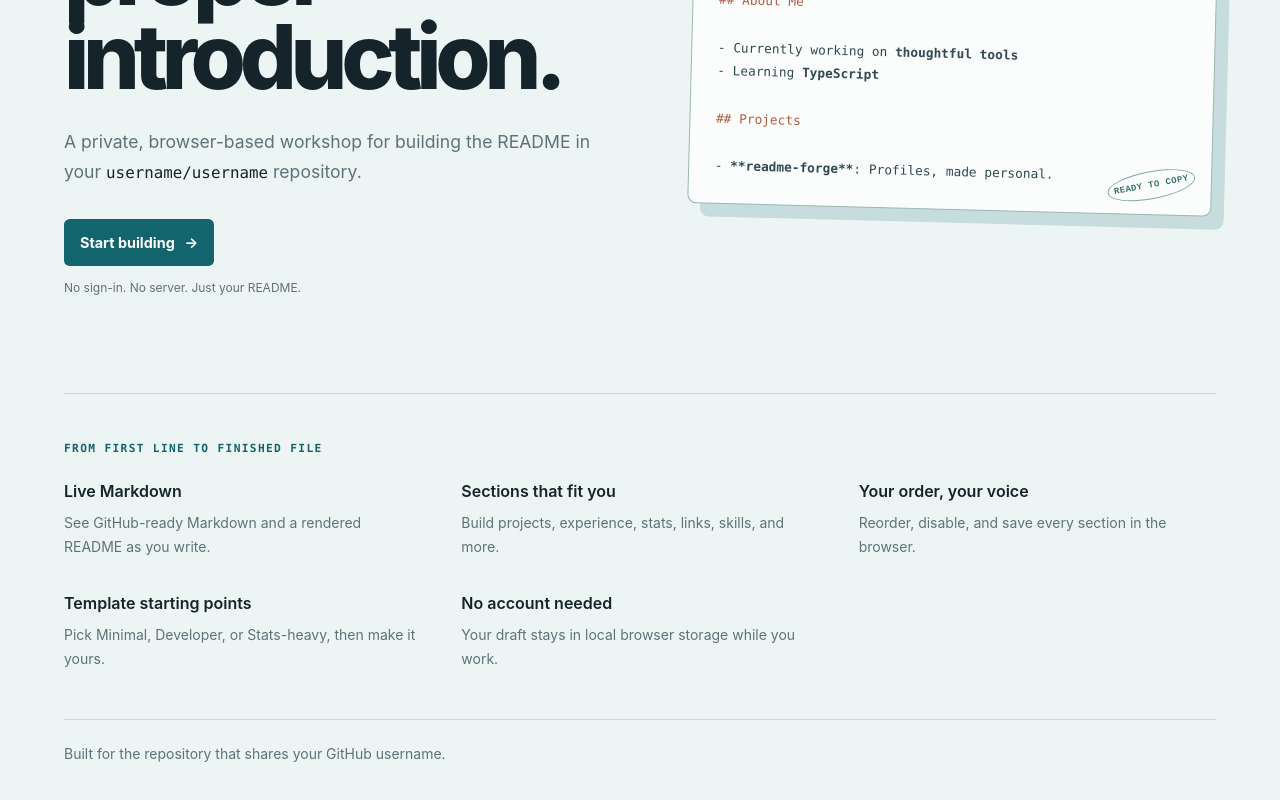
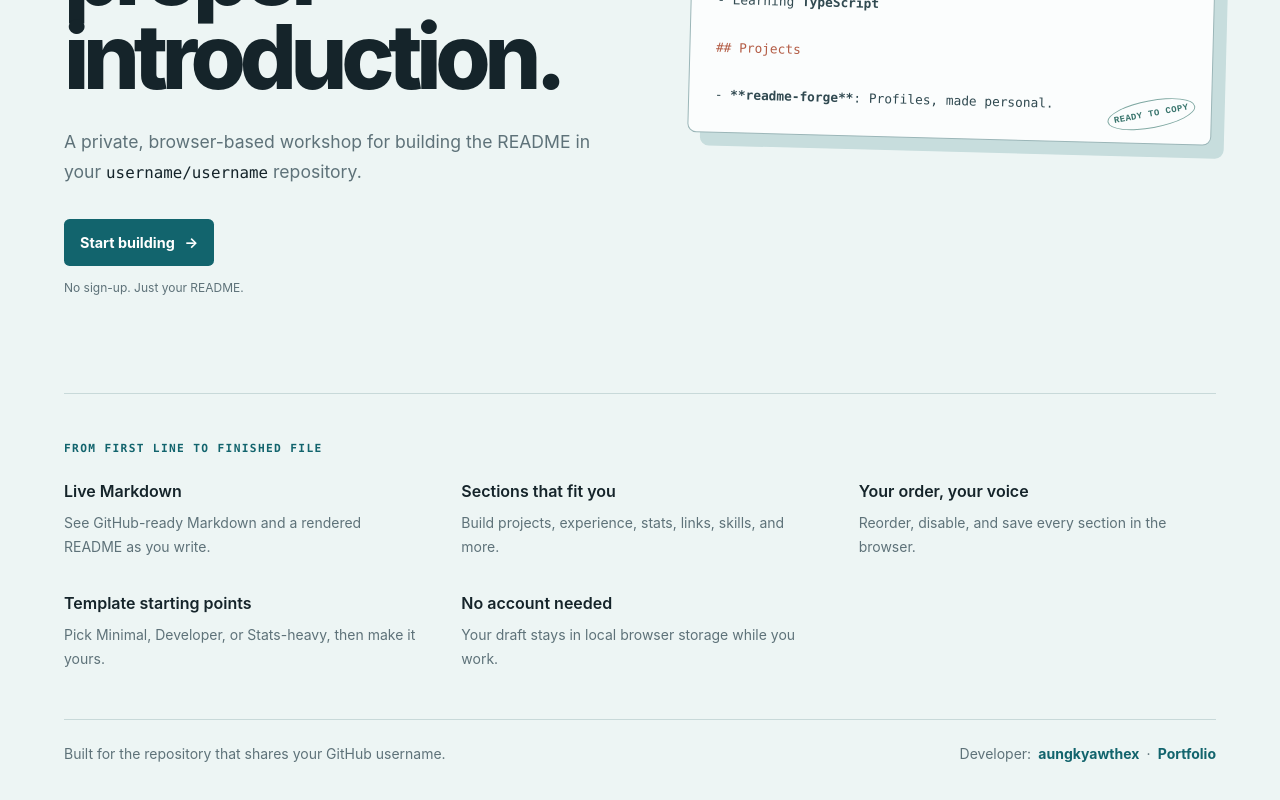
Before and after one commit to aungkyawthex/readme-forge, a React (Vite) app: page / in a window 1280 px wide. Shown: the part 400-1200 px from the top of the page. Built offline with nearby package versions, Linux system fonts and the light colour scheme.

Commit message:
feat: update landing page text and enhance footer layout for better presentation

```diff
--- a/index.html
+++ b/index.html
@@ -5,7 +5,7 @@
     <link rel="icon" type="image/svg+xml" href="/favicon.svg" />
     <meta name="viewport" content="width=device-width, initial-scale=1.0" />
     <meta name="description" content="Build a polished GitHub profile README with a live Markdown preview, templates, and export tools." />
-    <title>readme-forge — GitHub Profile README Generator</title>
+    <title>readme-forge - GitHub Profile README Generator</title>
   </head>
   <body>
     <div id="root"></div>
--- a/src/LandingPage.tsx
+++ b/src/LandingPage.tsx
@@ -22,7 +22,7 @@ export function LandingPage() {
           <h1>Turn the blank README into a proper introduction.</h1>
           <p className="landing-lede">A private, browser-based workshop for building the README in your <code>username/username</code> repository.</p>
           <Link className="landing-cta" to="/editor">Start building <span aria-hidden="true">→</span></Link>
-          <p className="landing-note">No sign-in. No server. Just your README.</p>
+          <p className="landing-note">No sign-up. Just your README.</p>
         </div>
 
         <div className="blueprint-card" aria-label="Example generated README">
@@ -44,8 +44,13 @@ export function LandingPage() {
         </div>
       </section>
 
-      <footer className="mx-auto max-w-6xl border-t border-[var(--landing-line)] py-6 text-sm text-[var(--landing-muted)]">
-        Built for the repository that shares your GitHub username.
+      <footer className="landing-footer mx-auto max-w-6xl border-t border-[var(--landing-line)] py-6 text-sm text-[var(--landing-muted)]">
+        <span>Built for the repository that shares your GitHub username.</span>
+        <span className="landing-developer">
+          Developer: <a href="https://github.com/aungkyawthex" target="_blank" rel="noreferrer">aungkyawthex</a>
+          <span aria-hidden="true">·</span>
+          <a href="https://aungkyawth3t-portfolio.vercel.app/" target="_blank" rel="noreferrer">Portfolio</a>
+        </span>
       </footer>
     </main>
   );
--- a/src/index.css
+++ b/src/index.css
@@ -113,6 +113,10 @@
 .landing-cta:hover { background: #0e535b; }
 .landing-note { margin-top: .8rem; color: var(--landing-muted); font-size: .75rem; }
 .landing-shell :is(a, button):focus-visible { outline: 3px solid #df993a; outline-offset: 3px; }
+.landing-footer { display: flex; flex-wrap: wrap; justify-content: space-between; gap: .8rem 1.5rem; }
+.landing-developer { display: inline-flex; flex-wrap: wrap; gap: .45rem; }
+.landing-developer a { color: var(--landing-accent); font-weight: 700; }
+.landing-developer a:hover { text-decoration: underline; }
 
 .blueprint-card { position: relative; overflow: hidden; border: 1px solid #9bb6b8; border-radius: .55rem; box-shadow: .8rem .8rem 0 #c7dddd; background: #fbfdfd; transform: rotate(1.5deg); }
 .blueprint-bar { display: flex; align-items: center; gap: .35rem; padding: .75rem .9rem; border-bottom: 1px solid #d9e6e6; }
@@ -125,6 +129,11 @@
 .blueprint-card span { color: #b35c45; }
 .blueprint-stamp { position: absolute; right: 1rem; bottom: 1rem; border: 1px solid #80a9a3; border-radius: 50%; padding: .55rem .35rem; color: #38746c; font: 700 .56rem/.9 ui-monospace, monospace; letter-spacing: .05em; text-align: center; text-transform: uppercase; transform: rotate(-12deg); }
 
+@media (min-width: 1024px) {
+  /* The card starts alongside the headline, rather than centering against all hero copy. */
+  .blueprint-card { align-self: start; margin-top: 1rem; }
+}
+
 @media (max-width: 640px) {
   .landing-hero h1 { font-size: clamp(2.8rem, 15vw, 4rem); }
   .blueprint-card { transform: none; box-shadow: .45rem .45rem 0 #c7dddd; }
```
